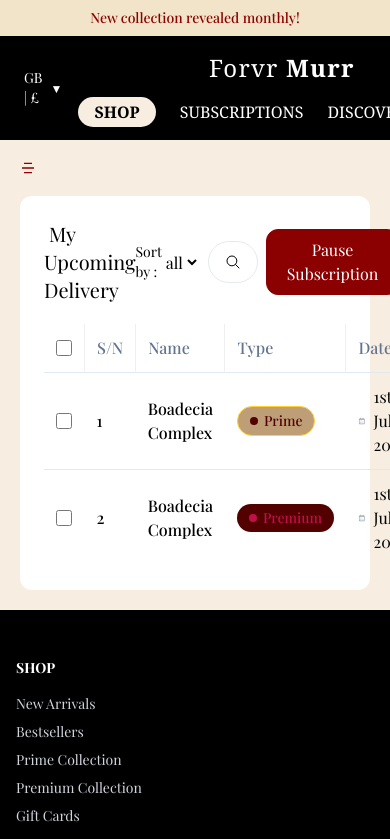
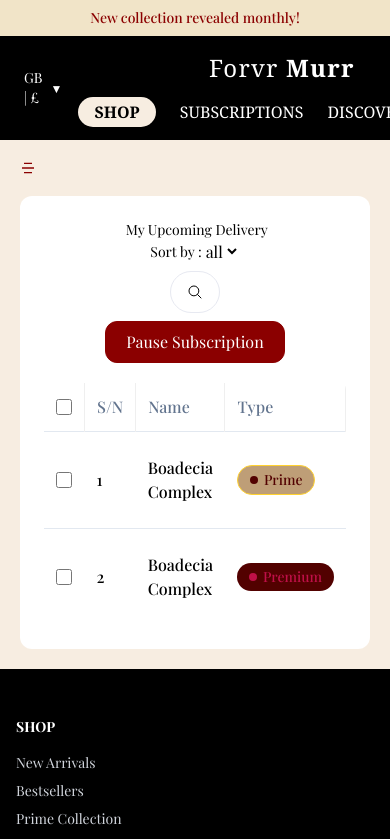
Before and after one commit to life-online/forvrmurr-fe, a Next.js app: page /profile in a window 390 px wide. Shown: the top 839 px of the page. Built offline with nearby package versions, Linux system fonts and the light colour scheme; a web font is replaced by a local one.

Commit message:
ui changes done

```diff
--- a/src/app/faq/page.tsx
+++ b/src/app/faq/page.tsx
@@ -12,7 +12,7 @@
     <div className="min-h-screen bg-white flex flex-col ">
       <AnnouncementBar message="New collection revealed monthly!" />
       <Navbar />
-      <div className="h-[60vh]">
+      <div className="h-[30vh] md:h-[50%] w-full lg:h-[60vh]">
         <Image
           src={"/images/category_selection/faqBanner.png"}
           alt="banner"
@@ -28,10 +28,10 @@
             Explore our FAQ section for all your burning questions answered.
           </p>
         </div>
-        <div className="flex w-full items-center justify-between">
+        <div className="flex w-full items-center justify-center">
           <p className="text-sm text-[#C8102E]">Showing 26 questions</p>
         </div>
-        <div className="flex flex-col items-center gap-3 w-[80%] lg:w-[50%]">
+        <div className="flex flex-col items-center gap-3 w-[90%] lg:w-[50%]">
           {GeneralFaq.map((item, index) => (
             <div
               className="flex flex-col items-center gap-3 w-full"
--- a/src/app/globals.css
+++ b/src/app/globals.css
@@ -1,5 +1,5 @@
+@import url("https://fonts.googleapis.com/css2?family=Cinzel:wght@400..900&family=Libre+Baskerville:ital,wght@0,400;0,700;1,400&display=swap");
 @import "tailwindcss";
-@import url('https://fonts.googleapis.com/css2?family=Cinzel:wght@400..900&family=Libre+Baskerville:ital,wght@0,400;0,700;1,400&display=swap');
 :root {
   --background: #ffffff;
   --foreground: #171717;
@@ -27,7 +27,7 @@
 body {
   background: var(--background);
   color: var(--foreground);
-  font-family: 'Playfair Display', Arial, Helvetica, serif;
+  font-family: "Playfair Display", Arial, Helvetica, serif;
 }
 
 .cinzel-font {
@@ -56,8 +56,8 @@
 
 /* Horizontal scrolling styles */
 .hide-scrollbar {
-  -ms-overflow-style: none;  /* IE and Edge */
-  scrollbar-width: none;  /* Firefox */
+  -ms-overflow-style: none; /* IE and Edge */
+  scrollbar-width: none; /* Firefox */
 }
 
 .hide-scrollbar::-webkit-scrollbar {
@@ -121,6 +121,11 @@
 }
 
 /* Typography */
-h1, h2, h3, h4, h5, h6 {
-  font-family: 'Playfair Display', serif;
+h1,
+h2,
+h3,
+h4,
+h5,
+h6 {
+  font-family: "Playfair Display", serif;
 }
--- a/src/components/profile/MobileSideBar.tsx
+++ b/src/components/profile/MobileSideBar.tsx
@@ -1,6 +1,7 @@
 "use client";
 
 import React, { Dispatch, SetStateAction } from "react";
+import { RxCross2 } from "react-icons/rx";
 
 // Types
 
@@ -36,7 +37,13 @@
       {/* Cart Panel */}
       <div className="fixed inset-y-0 left-0 max-w-md w-full bg-white shadow-xl flex flex-col">
         <div className="flex flex-col gap-5 p-5 ">
-          <p className="text-xl  text-black font-semibold">Hello,</p>
+          <div className="flex w-full items-center justify-between">
+            <p className="text-xl  text-black font-semibold">Hello,</p>
+            <RxCross2
+              className="cursor-pointer text-[#C8102E]"
+              onClick={onClose}
+            />
+          </div>
           <div className="flex flex-col gap-4">
             {dirs.map((item, index) => (
               <div
--- a/src/components/profile/Plan.tsx
+++ b/src/components/profile/Plan.tsx
@@ -1,9 +1,9 @@
 export default function Plan() {
   return (
     <div className="flex flex-col gap-5 w-full  bg-white rounded-xl p-3">
-      <div className="flex items-center w-full justify-between">
-        <div className="flex flex-col gap-1">
-          <p className="text-2xl lg:text-3xl text-black ">Prime Monthly</p>
+      <div className="flex flex-col md:flex-row gap-3 items-center w-full justify-between">
+        <div className="flex items-center md:items-start flex-col gap-1">
+          <p className="text-2xl lg:text-3xl  text-black ">Prime Monthly</p>
           <p className="text-sm bg-[#F7EDE1] text-[#C8102E] px-4 py-1 rounded-lg  ">
             Your Subscription ends in 11 days
           </p>
--- a/src/components/profile/Preferences.tsx
+++ b/src/components/profile/Preferences.tsx
@@ -14,7 +14,7 @@
           <div className="flex flex-wrap items-center gap-3">
             {item.variants.map((vary, ind) => (
               <div className="flex flex-col gap-3 items-center " key={ind}>
-                <div className="max-w-[173px] h-[80px] rounded-lg bg-[#F2F4F7] overflow-hidden">
+                <div className="max-w-[150px] lg:max-w-[173px] h-[80px] rounded-lg bg-[#F2F4F7] overflow-hidden">
                   <Image
                     src={vary.img}
                     alt="pic"
--- a/src/components/profile/UpcomingDelivery.tsx
+++ b/src/components/profile/UpcomingDelivery.tsx
@@ -86,9 +86,9 @@
   );
   return (
     <div className="flex flex-col gap-5 w-full  bg-white rounded-xl p-3">
-      <div className="flex items-center w-full justify-between">
-        <p className="text-xl lg:text-2xl text-black "> My Upcoming Delivery</p>
-        <div className="flex items-center  gap-2">
+      <div className="flex md:flex-row flex-col items-center w-full justify-between">
+        <p className="text-sm lg:text-2xl text-black "> My Upcoming Delivery</p>
+        <div className="flex md:flex-row flex-col items-center  gap-2">
           <div className="flex text-black items-center">
             <p className="text-sm">Sort by :</p>
             <select className="border-none">
@@ -130,7 +130,7 @@
         </div>
       </div>
 
-      <div className=" rounded-md w-full ">
+      <div className=" rounded-md w-full overflow-x-scroll">
         <table className="w-full border-collapse">
           <thead>
             <tr className="">
```
